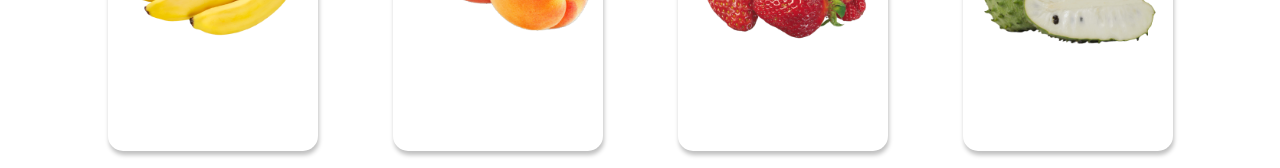
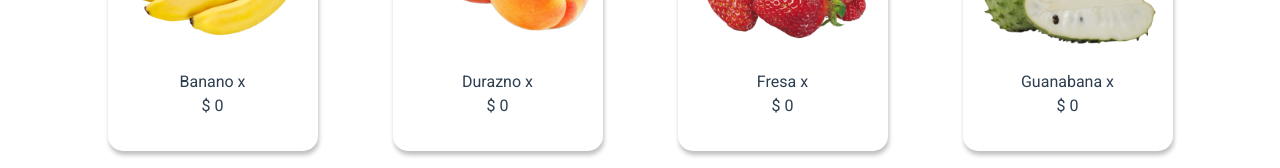
Before and after one commit to hatara/ventas_agro_e-1-56, a Vue app: page /productos/1 in a window 1280 px wide. Shown: the part 447-615 px from the top of the page. Built offline with nearby package versions, Linux system fonts and the light colour scheme.

Commit message:
Avance con Tarjetas de Producto

```diff
--- a/src/components/TarjetasProducto.vue
+++ b/src/components/TarjetasProducto.vue
@@ -1,8 +1,8 @@
 <template>
     <div class="tarjeta" @mouseover="mostrarBoton()" @mouseleave="ocultarBoton()">
         <img class="img-prod" :src="getImageProducto(imagen)">
-        <div v-show="!verBoton">&nbsp;<br>&nbsp;</div>
-        <div v-show="verBoton" class="nombre">{{ nombre }} x {{ unidad }}<br>{{ precio }}</div>
+        <div class="nombre">{{ nombre }} x {{ unidad }}</div>
+        <div class="precio">$ {{ precio }}</div>
         <div v-show="!verBoton" class="boton">&nbsp;</div>
         <div v-show="verBoton" class="boton" @click="pedirCantidad()">Agregar</div>
     </div>
```
